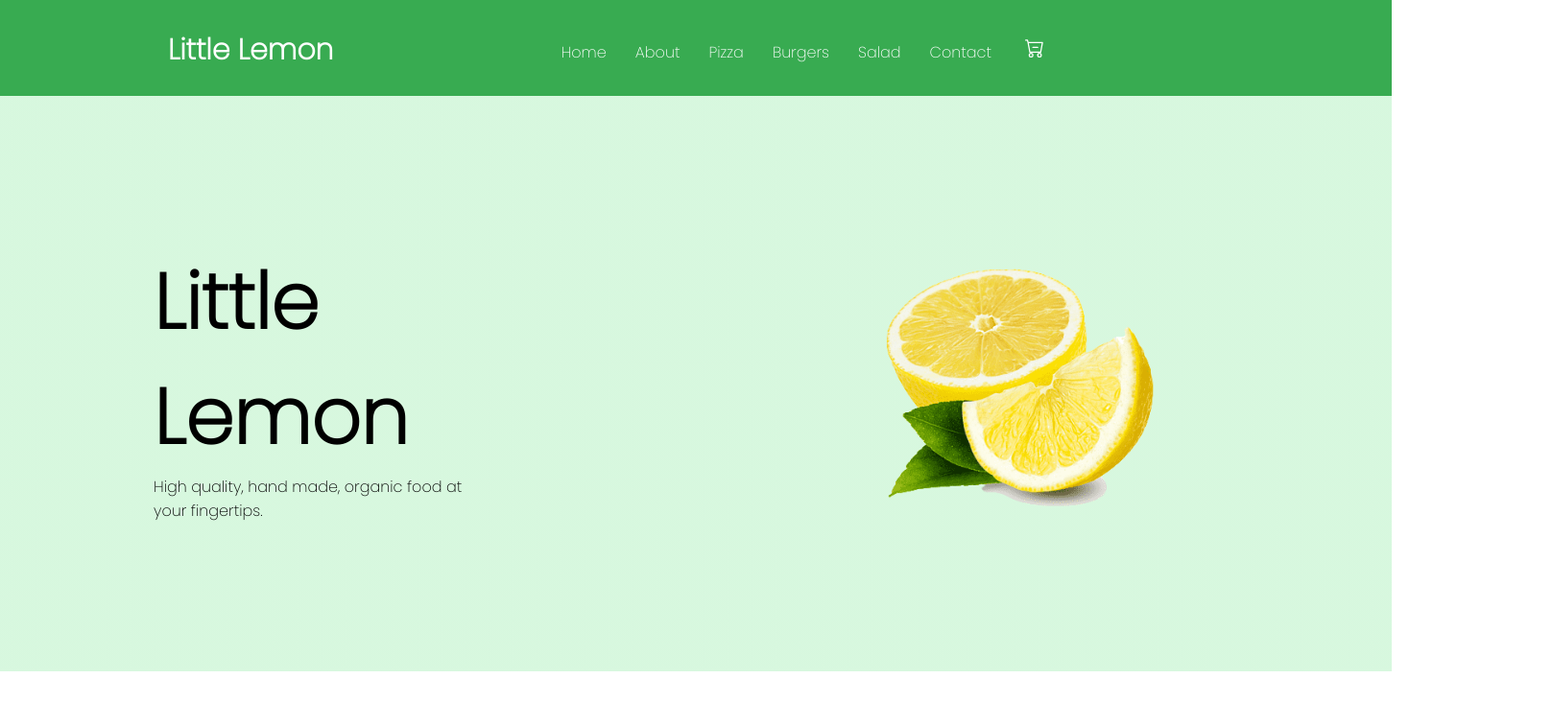
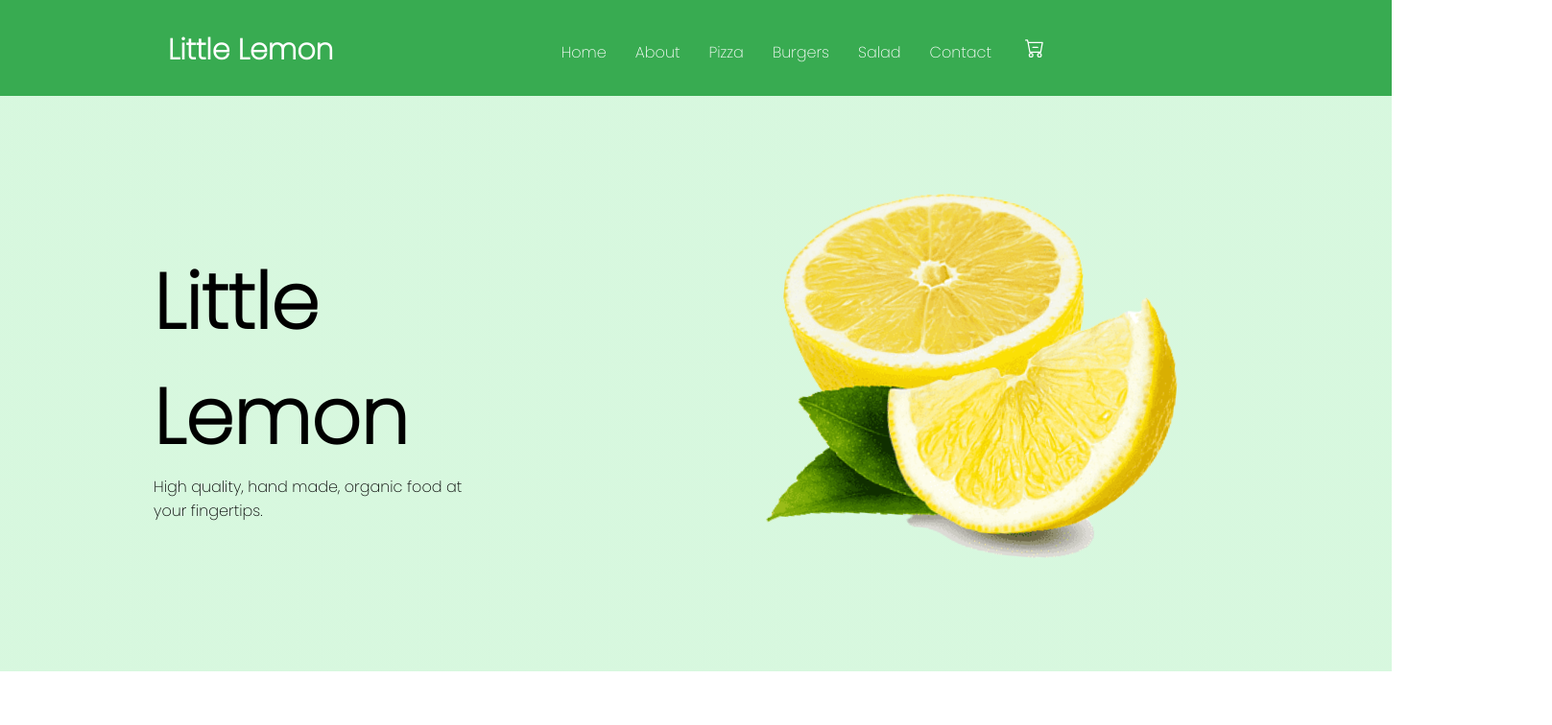
Before and after one commit to kowais915/little-lemon-restaurant, a Next.js app: page / in a window 1280 px wide. In both pictures the pointer is over the element 1181 px from the left and 400 px from the top of the page. Shown: the top 756 px of the page at 96% size, 1617 px wide, since content can reach past the window. Built offline with nearby package versions, Linux system fonts and the light colour scheme.

Commit message:
:art: Added animations to the picture in the hero

```diff
--- a/styles/Hero.module.css
+++ b/styles/Hero.module.css
@@ -19,3 +19,12 @@
     object-fit: cover;
 
 }
+
+.right:hover{
+    background-position: center;
+    background-repeat: no-repeat;
+    transition: 0.5s;
+    cursor: pointer;
+    transform: translateX(10px) rotate(5deg);
+    scale: 1.5;
+}
```
